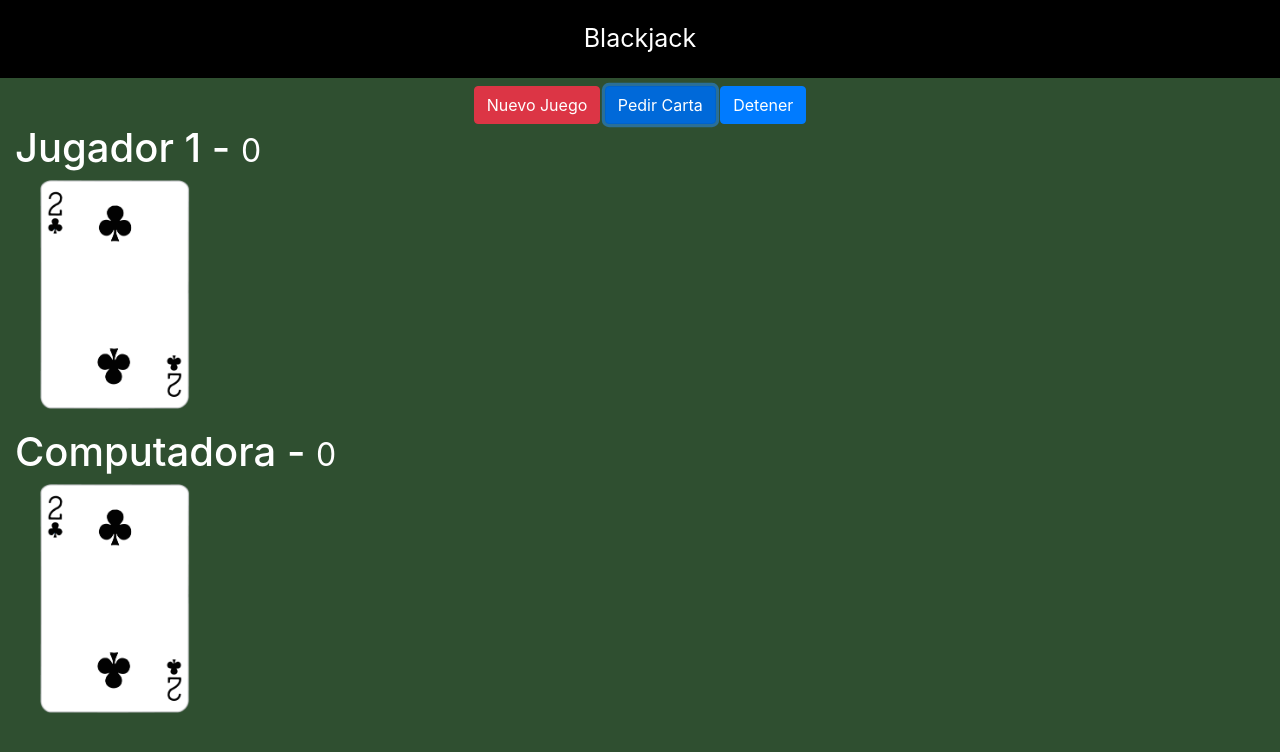
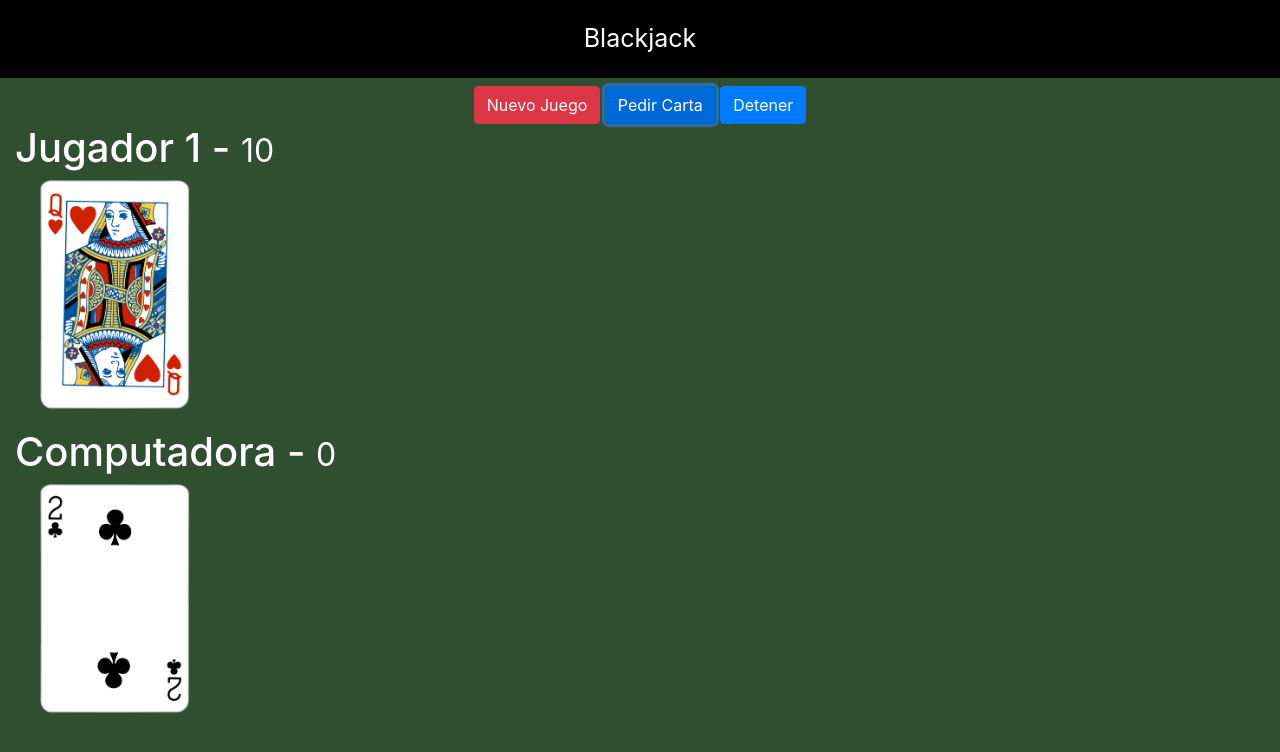
Before and after one commit to BattlerHaru/js-blackjack, a plain HTML site: page index.html in a window 1280 px wide. Both pictures are taken after a click on the button "Pedir Carta". Drawn offline with nearby package versions, Linux system fonts and the light colour scheme.

Commit message:
se agrego la funcion de pedir carta, la cual añade al dom una img de la carta y muestra los puntos correspondientes, al llegar a 21 o mas se bloquea el boton de pedir carta

```diff
--- a/assets/js/juego.js
+++ b/assets/js/juego.js
@@ -1,8 +1,15 @@
 let deck = [];
+const tipos = ['C', 'D', 'H', 'S'];
+const especiales = ['A', 'J', 'Q', 'K'];
 
-const tipos = ['C', 'D', 'H', 'S'];
+const btnPedir = document.querySelector('#btnPedir');
 
-const especiales = ['A', 'J', 'Q', 'K'];
+const divCartasJugador = document.querySelector('#jugador-cartas');
+
+let puntosJugador = 0,
+    puntosComputadora = 0;
+const puntosHTML = document.querySelector('small');
+
 
 const crearDeck = () => {
     for (let i = 2; i <= 10; i++) {
@@ -18,13 +25,10 @@ const crearDeck = () => {
     }
 
     deck = _.shuffle(deck);
-
     return deck;
 }
 
 crearDeck();
-
-console.log(deck);
 
 const pedirCarta = () => {
     if (deck.length === 0) {
@@ -32,11 +36,8 @@ const pedirCarta = () => {
     }
 
     const carta = deck.pop();
-
     return carta;
-
 }
-    //pedirCarta();
 
 const valorCarta = (carta) => {
     const valor = carta.substring(0, carta.length - 1);
@@ -46,4 +47,22 @@ const valorCarta = (carta) => {
         valor * 1;
 }
 
-valorCarta('AD');
+btnPedir.addEventListener('click', () => {
+    const carta = pedirCarta();
+
+    puntosJugador = puntosJugador + valorCarta(carta);
+    puntosHTML.innerText = puntosJugador;
+
+    const imgCarta = document.createElement('img');
+    imgCarta.src = `assets/img/${ carta }.png`;
+    imgCarta.classList.add('carta');
+    divCartasJugador.append(imgCarta);
+
+    if (puntosJugador > 21) {
+        console.warn('Buuuu Perdiste');
+        btnPedir.disabled = 'true';
+    } else if (puntosJugador === 21) {
+        console.log('%c Ganaste!!', 'background: #ce910e; color: white;');
+        btnPedir.disabled = 'true';
+    }
+});
--- a/index.html
+++ b/index.html
@@ -15,9 +15,9 @@
 
     <div class="row mt-2">
         <div class="col text-center">
-            <button class="btn btn-danger">Nuevo Juego</button>
-            <button class="btn btn-primary">Pedir Carta</button>
-            <button class="btn btn-primary">Detener</button>
+            <button id="btnNuevo" class="btn btn-danger">Nuevo Juego</button>
+            <button id="btnPedir" class="btn btn-primary">Pedir Carta</button>
+            <button id="btnDetener" class="btn btn-primary">Detener</button>
         </div>
     </div>
 
@@ -25,8 +25,7 @@
         <div class="col">
             <h1>Jugador 1 - <small>0</small></h1>
             <div id="jugador-cartas">
-
-                <img class="carta" src="assets/img/2C.png" alt="Cartas">
+                <!--<img class="carta" src="assets/img/2C.png" alt="Cartas">-->
             </div>
         </div>
     </div>
```
Lines whose indentation alone changed are shown as unchanged.
